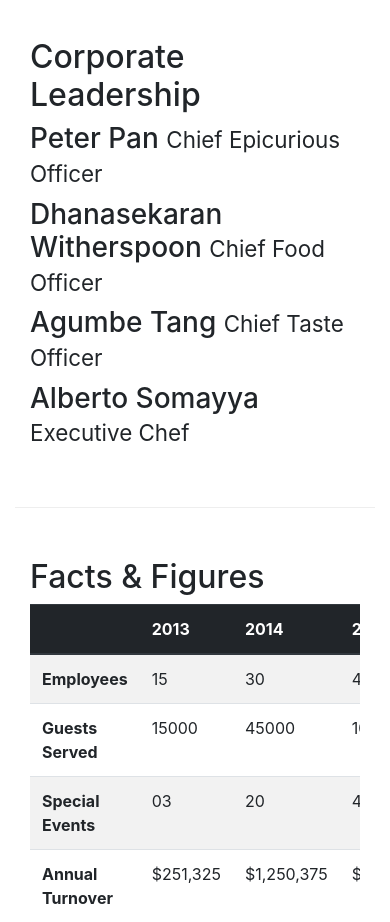
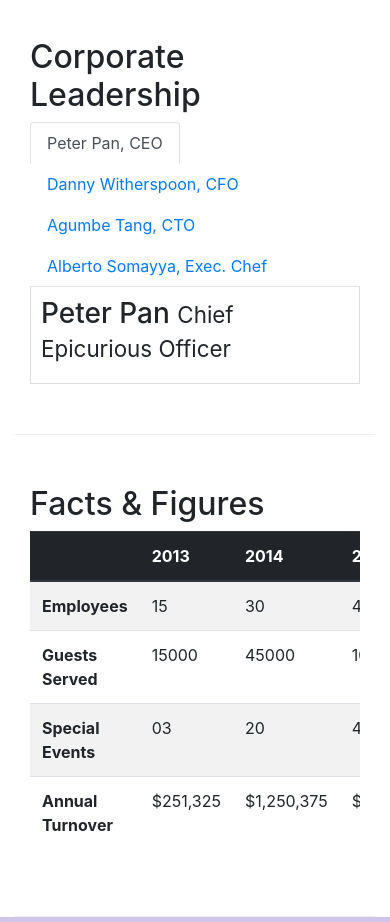
Before and after one commit to ssseru/coursera_bootstrap4_confusion, a website: page aboutus.html in a window 390 px wide. Shown: the part 1740-2662 px from the top of the page. Drawn offline with nearby package versions, Linux system fonts and the light colour scheme.

Commit message:
Nav-tabs

```diff
--- a/aboutus.html
+++ b/aboutus.html
@@ -37,11 +37,9 @@
         >
           <span class="navbar-toggler-icon"></span>
         </button>
-        <a class="navbar-brand ml-auto" href="./index.html"
-          >
-          <img src="./img/logo.png" height="30" width="41">
-          </a
-        >
+        <a class="navbar-brand ml-auto" href="./index.html">
+          <img src="./img/logo.png" height="30" width="41" />
+        </a>
         <div class="collapse navbar-collapse" id="Navbar">
           <ul class="navbar-nav mr-auto">
             <li class="nav-item">
@@ -81,9 +79,8 @@
             </p>
           </div>
           <div class="col-12 col-sm">
-
             <div class="col-12 col-sm align-self-center">
-              <img src="./img/logo.png" class="img-fluid">
+              <img src="./img/logo.png" class="img-fluid" />
             </div>
           </div>
         </div>
@@ -159,50 +156,92 @@
       <div class="row row-content align-items-center">
         <div class="col-12 col-sm-12">
           <h2>Corporate Leadership</h2>
+          <ul class="nav nav-tabs">
+            <li class="nav-item">
+              <a
+                class="nav-link active"
+                href="#peter"
+                role="tab"
+                data-toggle="tab"
+                >Peter Pan, CEO</a
+              >
+            </li>
+            <li class="nav-item">
+              <a class="nav-link" href="#danny" role="tab" data-toggle="tab"
+                >Danny Witherspoon, CFO</a
+              >
+            </li>
+            <li class="nav-item">
+              <a class="nav-link" href="#agumbe" role="tab" data-toggle="tab"
+                >Agumbe Tang, CTO</a
+              >
+            </li>
+            <li class="nav-item">
+              <a class="nav-link" href="#alberto" role="tab" data-toggle="tab"
+                >Alberto Somayya, Exec. Chef</a
+              >
+            </li>
+          </ul>
+          <div class="tab-content">
+            <div role="tabpanel" class="tab-pane fade show active" id="peter">
               <h3>Peter Pan <small>Chief Epicurious Officer</small></h3>
               <p class="d-none d-sm-block">
-            Our CEO, Peter, credits his hardworking East Asian immigrant parents
-            who undertook the arduous journey to the shores of America with the
-            intention of giving their children the best future. His mother's
-            wizardy in the kitchen whipping up the tastiest dishes with whatever
-            is available inexpensively at the supermarket, was his first
-            inspiration to create the fusion cuisines for which
-            <em>The Frying Pan</em> became well known. He brings his zeal for
-            fusion cuisines to this restaurant, pioneering cross-cultural
-            culinary connections.
+                Our CEO, Peter, credits his hardworking East Asian immigrant
+                parents who undertook the arduous journey to the shores of
+                America with the intention of giving their children the best
+                future. His mother's wizardy in the kitchen whipping up the
+                tastiest dishes with whatever is available inexpensively at the
+                supermarket, was his first inspiration to create the fusion
+                cuisines for which
+                <em>The Frying Pan</em> became well known. He brings his zeal
+                for fusion cuisines to this restaurant, pioneering
+                cross-cultural culinary connections.
               </p>
-          <h3>Dhanasekaran Witherspoon <small>Chief Food Officer</small></h3>
+            </div>
+            <div role="tabpanel" class="tab-pane fade" id="danny">
+              <h3>
+                Dhanasekaran Witherspoon <small>Chief Food Officer</small>
+              </h3>
               <p class="d-none d-sm-block">
                 Our CFO, Danny, as he is affectionately referred to by his
                 colleagues, comes from a long established family tradition in
                 farming and produce. His experiences growing up on a farm in the
-            Australian outback gave him great appreciation for varieties of food
-            sources. As he puts it in his own words,
+                Australian outback gave him great appreciation for varieties of
+                food sources. As he puts it in his own words,
                 <em
-              >Everything that runs, wins, and everything that stays, pays!</em
+                  >Everything that runs, wins, and everything that stays,
+                  pays!</em
                 >
               </p>
+            </div>
+            <div role="tabpanel" class="tab-pane fade" id="agumbe">
               <h3>Agumbe Tang <small>Chief Taste Officer</small></h3>
               <p class="d-none d-sm-block">
-            Blessed with the most discerning gustatory sense, Agumbe, our CTO,
-            personally ensures that every dish that we serve meets his exacting
-            tastes. Our chefs dread the tongue lashing that ensues if their dish
-            does not meet his exacting standards. He lives by his motto,
+                Blessed with the most discerning gustatory sense, Agumbe, our
+                CTO, personally ensures that every dish that we serve meets his
+                exacting tastes. Our chefs dread the tongue lashing that ensues
+                if their dish does not meet his exacting standards. He lives by
+                his motto,
                 <em>You click only if you survive my lick.</em>
               </p>
+            </div>
+            <div role="tabpanel" class="tab-pane fade" id="alberto">
               <h3>Alberto Somayya <small>Executive Chef</small></h3>
               <p class="d-none d-sm-block">
                 Award winning three-star Michelin chef with wide International
                 experience having worked closely with whos-who in the culinary
-            world, he specializes in creating mouthwatering Indo-Italian fusion
-            experiences. He says,
+                world, he specializes in creating mouthwatering Indo-Italian
+                fusion experiences. He says,
                 <em
-              >Put together the cuisines from the two craziest cultures, and you
-              get a winning hit! Amma Mia!</em
+                  >Put together the cuisines from the two craziest cultures, and
+                  you get a winning hit! Amma Mia!</em
                 >
               </p>
             </div>
           </div>
+        </div>
+      </div>
+
       <div class="row row-content">
         <div class="col-12 col-sm-9">
           <h2>Facts &amp; Figures</h2>
--- a/css/styles.css
+++ b/css/styles.css
@@ -38,3 +38,10 @@ body {
 .navbar-dark {
     background-color: #512da8;
 }
+
+.tab-content {
+    border-left: 1px solid #ddd;
+    border-right: 1px solid #ddd;
+    border-bottom: 1px solid #ddd;
+    padding: 10px;
+}
```
Also changed, not shown: index.html (+1 -1 lines). Lines whose indentation alone changed are shown as unchanged.
